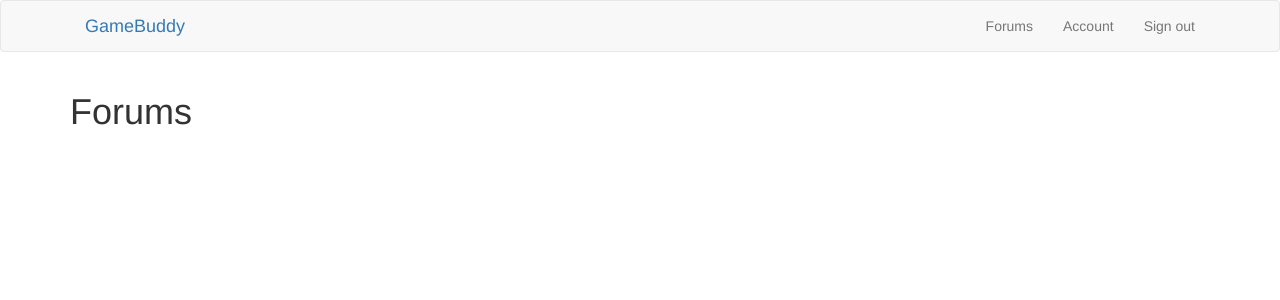
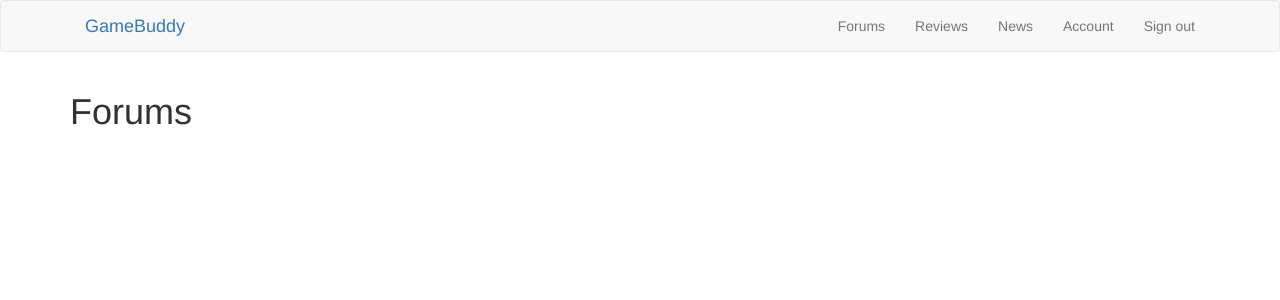
Before and after one commit to vamuigua/GameBuddy, a Rails app: page / in a window 1280 px wide. Shown: the top 300 px of the page. Run offline with Rails 7, Linux system fonts and the light colour scheme; the visitor is signed in with stand-in values (Sample User, id 1); data that the repository does not hold is empty; style sheets or scripts are compiled from the project's sources; some libraries are stand-ins or nearby versions.

Commit message:
Added new navigation links

```diff
--- a/app/views/layouts/application.html.erb
+++ b/app/views/layouts/application.html.erb
@@ -16,6 +16,8 @@
 						<%if user_signed_in?%>
 						<ul class="nav navbar-nav navbar-right">
 							<li><%= link_to 'Forums', forums_path %></li>
+							<li><%= link_to 'Reviews', reviews_path %></li>
+							<li><%= link_to 'News', news__index_path %></li>
 							<li><%= link_to 'Account', edit_user_registration_path %></li>
 							<li><%= link_to 'Sign out', destroy_user_session_path, :method => :delete %></li>
 						</ul>
```
